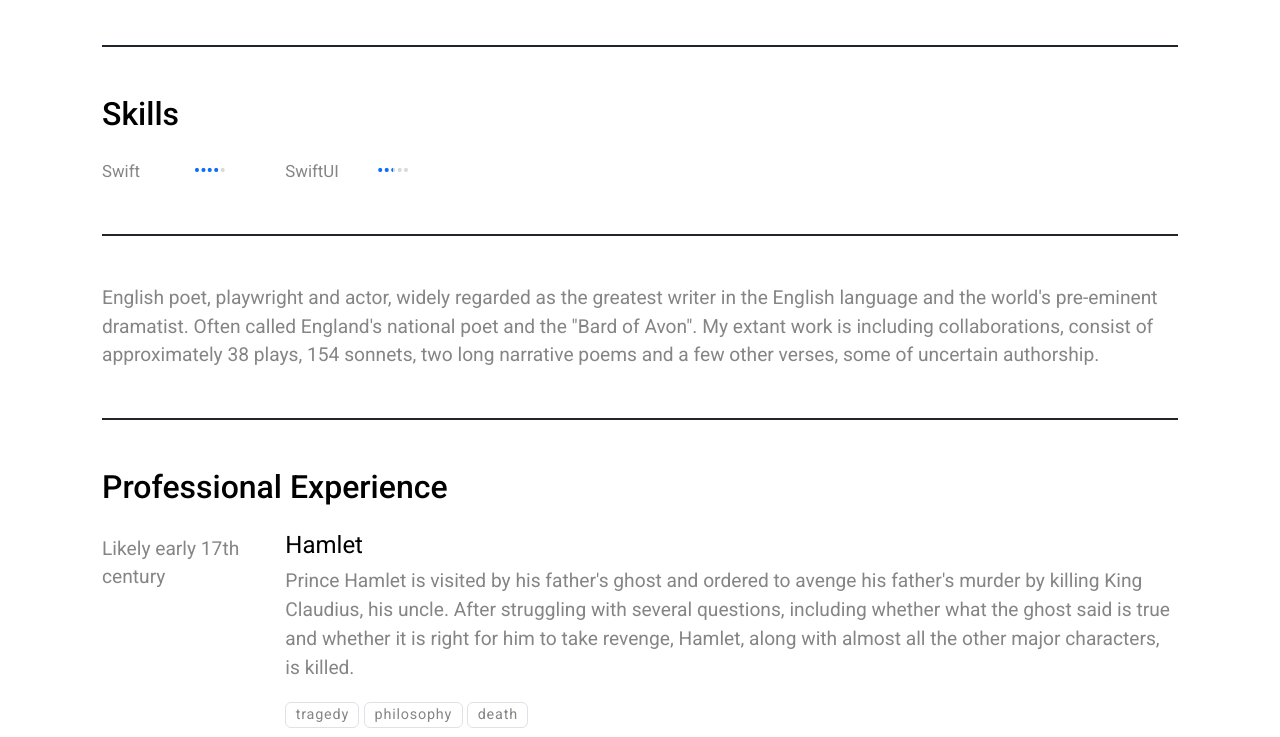
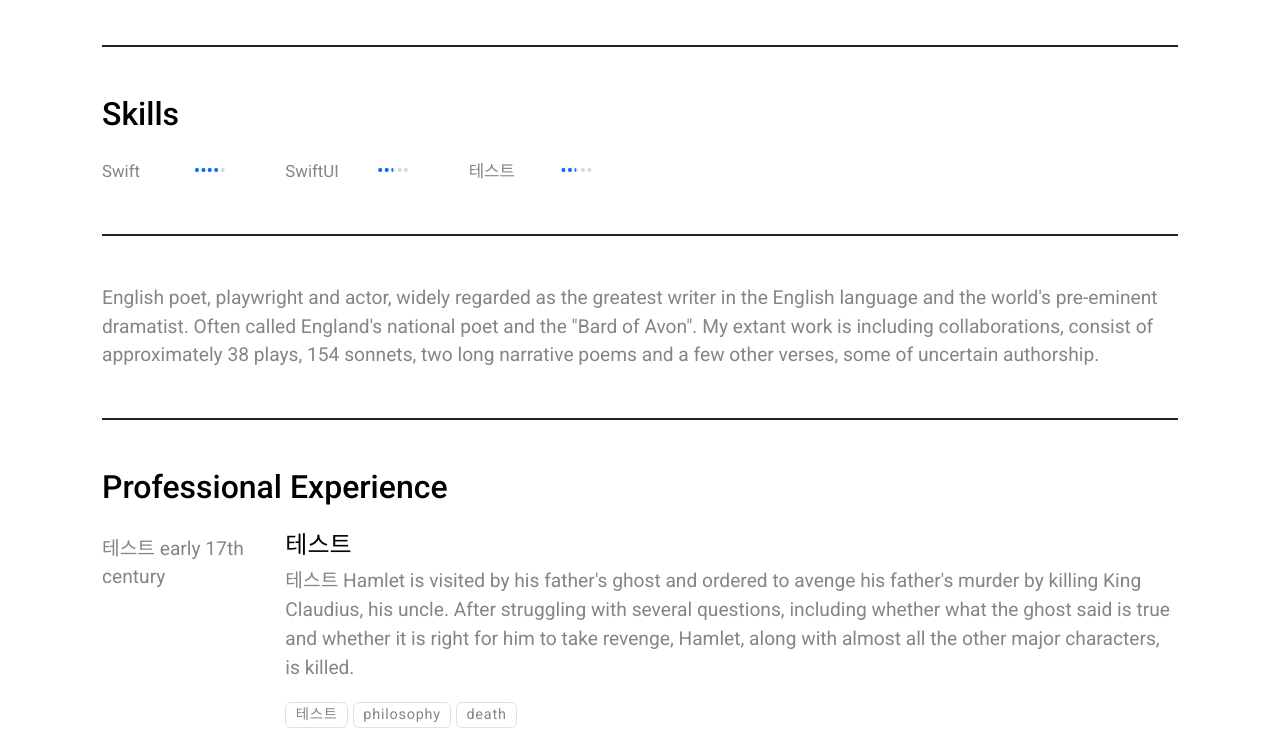
Before and after one commit to hamsik22/CV, a plain HTML site: page index.html in a window 1280 px wide. Shown: the part 215-952 px from the top of the page. Drawn offline with nearby package versions, Linux system fonts and the light colour scheme.

Commit message:
Deploying to gh-pages from @ hamsik22/CV@9907d7607ce68dcf4ea920901c7448b6d17296ee 🚀

```diff
--- a/index.html
+++ b/index.html
@@ -75,6 +75,14 @@
                     <div class="skills-bar" style="width: 50%"></div>
                 </div>
             </div>
+            <div class="col-print-1 col-3 col-md-2 col-lg-1 text-right">
+                <small>테스트</small>
+            </div>
+            <div class="col-print-1 col-3 col-md-2 col-lg-1">
+                <div class="skills">
+                    <div class="skills-bar" style="width: 50%"></div>
+                </div>
+            </div>
         </div>
     </div>
     <!--소개글 -->
@@ -89,15 +97,15 @@
         <h2 class="mb-4">Professional Experience</h2>
         <div class="row d-block d-md-flex mb-5">
             <div class="col-md-2 pt-1">
-                Likely early 17th century
+                테스트 early 17th century
             </div>
             <div class="col-md-10">
-                <h3 class="fs-4 fw-normal">Hamlet</h3>
+                <h3 class="fs-4 fw-normal">테스트</h3>
 
-                <div><p>Prince Hamlet is visited by his father&#39;s ghost and ordered to avenge his father&#39;s murder by killing King Claudius, his uncle. After struggling with several questions, including whether what the ghost said is true and whether it is right for him to take revenge, Hamlet, along with almost all the other major characters, is killed.</p></div>
+                <div><p>테스트 Hamlet is visited by his father&#39;s ghost and ordered to avenge his father&#39;s murder by killing King Claudius, his uncle. After struggling with several questions, including whether what the ghost said is true and whether it is right for him to take revenge, Hamlet, along with almost all the other major characters, is killed.</p></div>
 
                 <p>
-                    <span class="badge text-body border border-1">tragedy</span>
+                    <span class="badge text-body border border-1">테스트</span>
                     <span class="badge text-body border border-1">philosophy</span>
                     <span class="badge text-body border border-1">death</span>
                 </p>
```
Also changed, not shown: 1 other file.
